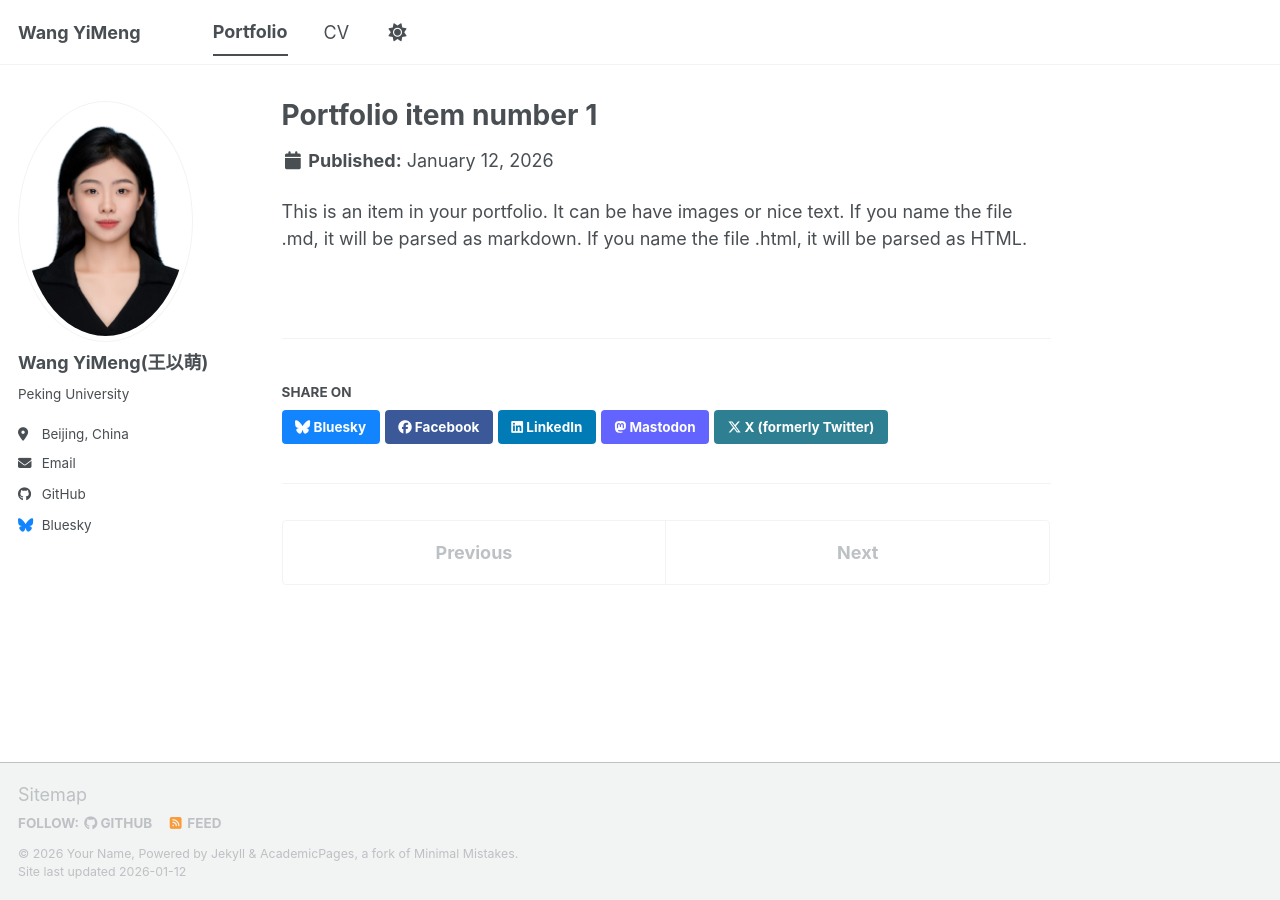
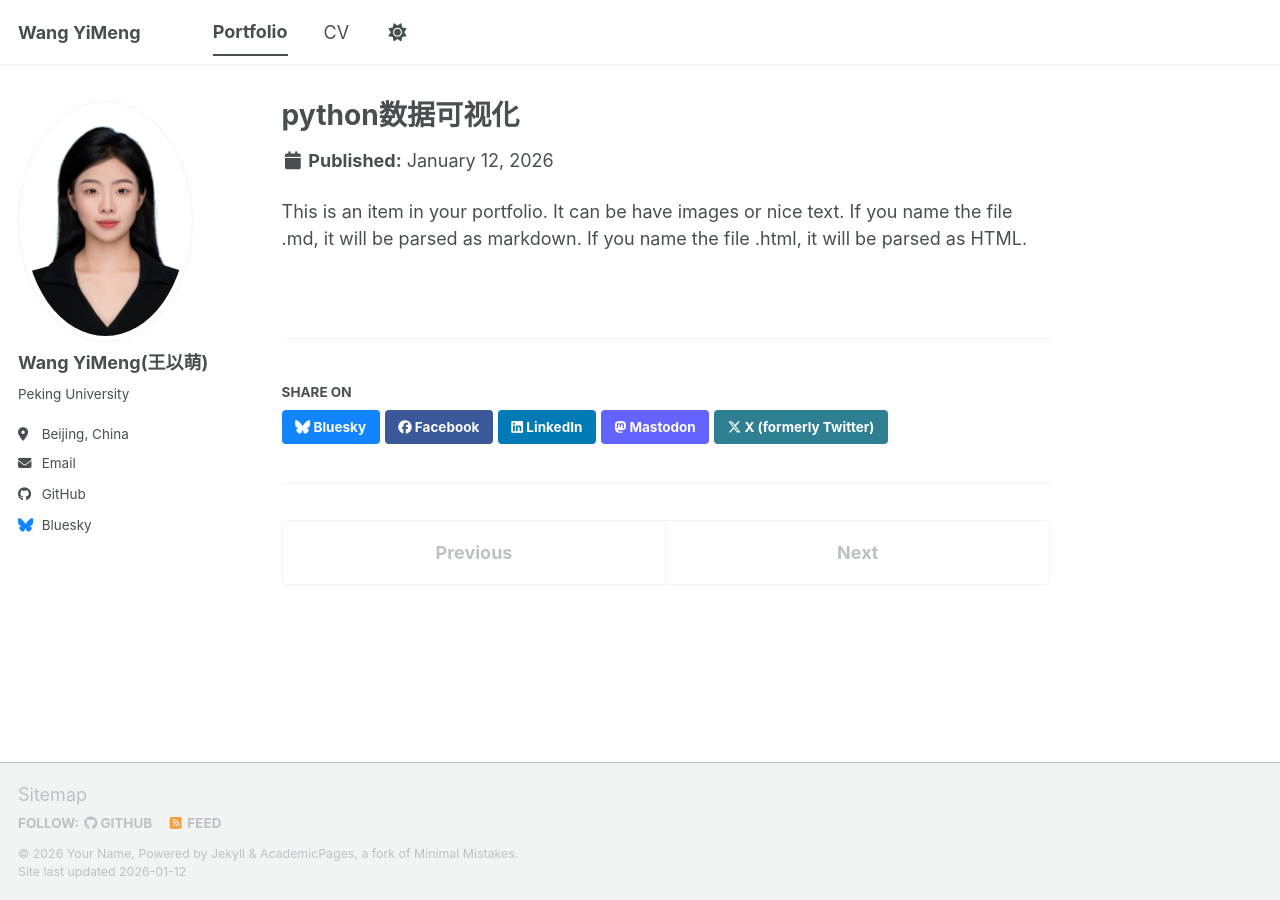
Before and after one commit to Robyn518/Robyn518.github.io, a Jekyll site: the page built from _portfolio/portfolio-1.md, in a window 1280 px wide. Built offline with Jekyll 4.4.1, drawn with Linux system fonts in a browser that asks for light colours; a script bundle is joined from its source files by our own code; library files that are not in the unit come from our copies.

Commit message:
Update portfolio-1.md

```diff
--- a/_portfolio/portfolio-1.md
+++ b/_portfolio/portfolio-1.md
@@ -1,6 +1,6 @@
 ---
-title: "Portfolio item number 1"
-excerpt: "Short description of portfolio item number 1<br/><img src='/images/500x300.png'>"
+title: "python数据可视化"
+excerpt: "不同机器学习模型的诊断性能ROC曲线对比<br/><img src='/images/line.png'>"
 collection: portfolio
 ---
 
```
